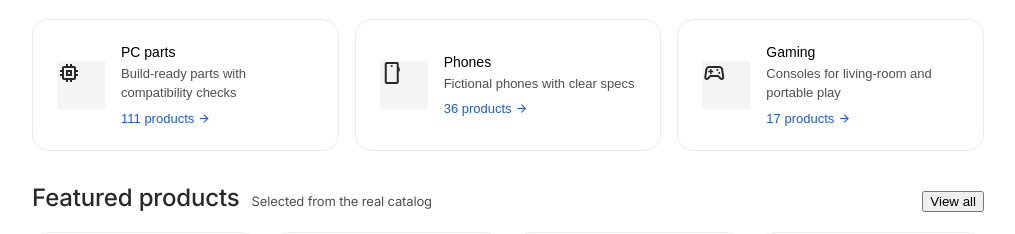
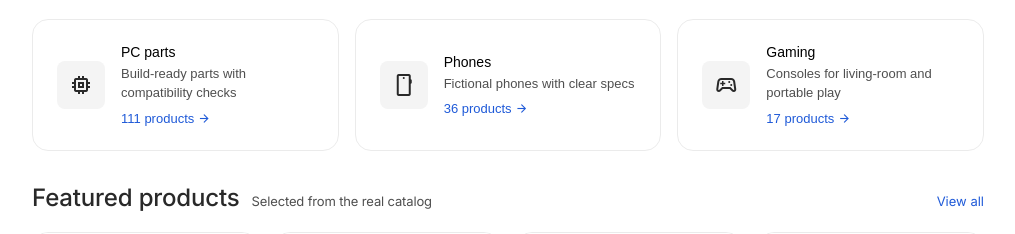
Before and after one commit to Brightwav3/sizel, a React (Vite) app: page / in a window 1280 px wide. Shown: the part 1854-2088 px from the top of the page, without its empty margins (264-1279 px from the left). Built offline with nearby package versions, Linux system fonts and the light colour scheme; grey boxes are pictures that could not be loaded.

Commit message:
fix(styles): define missing component classes

```diff
--- a/src/library/styles.css
+++ b/src/library/styles.css
@@ -50,3 +50,19 @@ a{color:var(--text-accent);text-decoration:none}a:hover{color:var(--accent-activ
 .t-panel-slide[data-open="true"]{transform:translateY(0);opacity:1;filter:blur(0);pointer-events:auto;transition:transform var(--panel-open-dur) var(--panel-ease),opacity var(--panel-open-dur) var(--panel-ease),filter var(--panel-open-dur) var(--panel-ease)}
 .t-panel-collapse[data-open="false"]{height:0;overflow:hidden;margin:0}
 @media (prefers-reduced-motion:reduce){.t-page,.t-digit{animation:none!important}.t-toast,.t-panel-slide,.prod,.pill{transition:none!important}}
+
+/* Two classes the markup used that no rule ever defined -------------------
+ * Found during the ADR 0004 migration, both pre-dating it:
+ * `.text-button` fell back to the browser's default button chrome (a grey
+ * 2px outset box), and `.iconbox` never centred the icon it wraps, so every
+ * glyph sat in the top-left corner of its box. */
+.text-button {
+  padding: 0;
+  background: transparent;
+  border: 0;
+  color: var(--text-accent);
+  font: inherit;
+  font-size: var(--text-sm);
+  cursor: pointer;
+}
+.iconbox { display: grid; place-items: center; border-radius: var(--radius-nav); }
```
